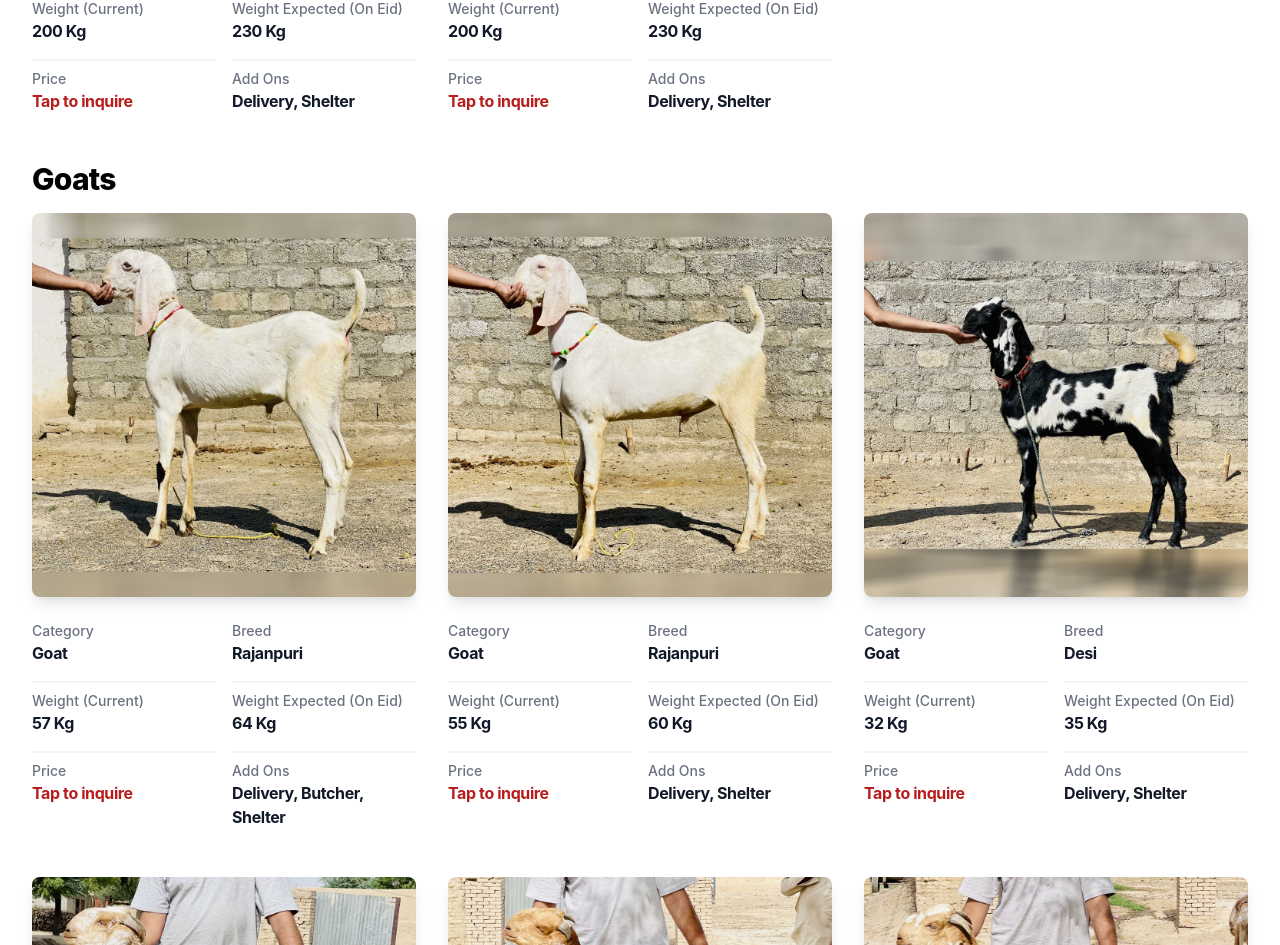
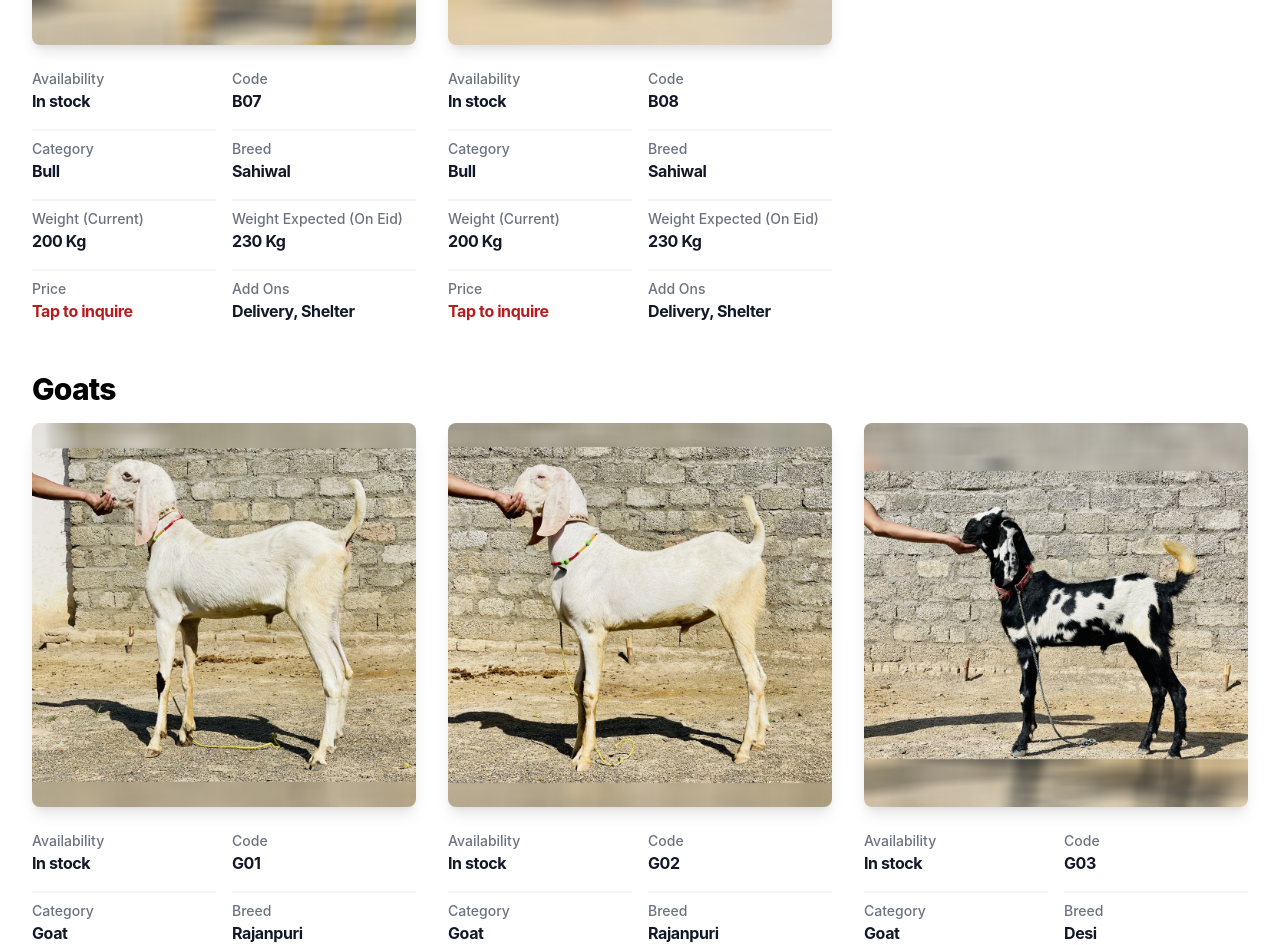
Before and after one commit to AtiqueUrRehman/maveshifarms, a Next.js app: page / in a window 1280 px wide. Shown: the part 2947-3892 px from the top of the page. Built offline with nearby package versions, Linux system fonts and the light colour scheme; what @tailwindcss/typography would draw is missing.

Commit message:
Rambo sold

```diff
--- a/components/catalogus.tsx
+++ b/components/catalogus.tsx
@@ -1,6 +1,7 @@
 const bulls = [
   {
     code: "B01",
+    availability: "In stock",
     breed: "Dhanni",
     category: "Bull",
     imageUrl: "/assets/img/catalogue/bull/01.jpg",
@@ -12,6 +13,7 @@ const bulls = [
   },
   {
     code: "B02",
+    availability: "In stock",
     breed: "Dhanni",
     category: "Bull",
     imageUrl: "/assets/img/catalogue/bull/02.jpg",
@@ -23,6 +25,7 @@ const bulls = [
   },
   {
     code: "B03",
+    availability: "In stock",
     breed: "Desi",
     category: "Bull",
     imageUrl: "/assets/img/catalogue/bull/03.jpg",
@@ -34,6 +37,7 @@ const bulls = [
   },
   {
     code: "B04",
+    availability: "In stock",
     breed: "Desi cross",
     category: "Bull",
     imageUrl: "/assets/img/catalogue/bull/04.jpg",
@@ -45,6 +49,7 @@ const bulls = [
   },
   {
     code: "B05",
+    availability: "In stock",
     breed: "Sahiwal",
     category: "Bull",
     imageUrl: "/assets/img/catalogue/bull/05.jpg",
@@ -56,6 +61,7 @@ const bulls = [
   },
   {
     code: "B06",
+    availability: "In stock",
     breed: "Sahiwal",
     category: "Bull",
     imageUrl: "/assets/img/catalogue/bull/06.jpg",
@@ -67,6 +73,7 @@ const bulls = [
   },
   {
     code: "B07",
+    availability: "In stock",
     breed: "Sahiwal",
     category: "Bull",
     imageUrl: "/assets/img/catalogue/bull/07.jpg",
@@ -78,6 +85,7 @@ const bulls = [
   },
   {
     code: "B08",
+    availability: "In stock",
     breed: "Sahiwal",
     category: "Bull",
     imageUrl: "/assets/img/catalogue/bull/08.jpg",
@@ -92,6 +100,7 @@ const bulls = [
 const goats = [
   {
     code: "G01",
+    availability: "In stock",
     breed: "Rajanpuri",
     category: "Goat",
     imageUrl: "/assets/img/catalogue/goats/101.jpg",
@@ -103,6 +112,7 @@ const goats = [
   },
   {
     code: "G02",
+    availability: "In stock",
     breed: "Rajanpuri",
     category: "Goat",
     imageUrl: "/assets/img/catalogue/goats/102.jpg",
@@ -114,6 +124,7 @@ const goats = [
   },
   {
     code: "G03",
+    availability: "In stock",
     breed: "Desi",
     category: "Goat",
     imageUrl: "/assets/img/catalogue/goats/103.jpg",
@@ -125,6 +136,7 @@ const goats = [
   },
   {
     code: "G04",
+    availability: "In stock",
     breed: "Makhi Cheena",
     category: "Goat",
     imageUrl: "/assets/img/catalogue/goats/104.jpg",
@@ -136,6 +148,7 @@ const goats = [
   },
   {
     code: "G05",
+    availability: "In stock",
     breed: "Makhi Cheena",
     category: "Goat",
     imageUrl: "/assets/img/catalogue/goats/105.jpg",
@@ -147,6 +160,7 @@ const goats = [
   },
   {
     code: "G06",
+    availability: "In stock",
     breed: "Makhi Cheena",
     category: "Goat",
     imageUrl: "/assets/img/catalogue/goats/106.jpg",
@@ -158,6 +172,7 @@ const goats = [
   },
   {
     code: "G07",
+    availability: "Sold",
     breed: "Talagang",
     category: "Ram (Chakki Dumba)",
     imageUrl: "/assets/img/catalogue/goats/107.jpg",
@@ -204,7 +219,24 @@ export default function Catalogue() {
                   <div className="space-y-1">
                     <div className="mt-0">
                       <dl className="grid grid-cols-2 gap-x-4 gap-y-4">
+                      <div className="pt-2">
+                          <dt className="text-sm font-medium text-gray-500">
+                            Availability
+                          </dt>
+                          <dd className="text-base font-bold tracking-tight text-gray-900">
+                            {bull.availability}
+
+                          </dd>
+                        </div>
                         <div className="pt-2">
+                          <dt className="text-sm font-medium text-gray-500">
+                            Code
+                          </dt>
+                          <dd className="text-base font-bold tracking-tight text-gray-900">
+                            {bull.code}
+                          </dd>
+                        </div>
+                        <div className="border-t-2 border-gray-100 pt-2">
                           <dt className="text-sm font-medium text-gray-500">
                             Category
                           </dt>
@@ -212,7 +244,7 @@ export default function Catalogue() {
                             {bull.category}
                           </dd>
                         </div>
-                        <div className="pt-2">
+                        <div className="border-t-2 border-gray-100 pt-2">
                           <dt className="text-sm font-medium text-gray-500">
                             Breed
                           </dt>
@@ -285,13 +317,29 @@ export default function Catalogue() {
                       <dl className="grid grid-cols-2 gap-x-4 gap-y-4">
                         <div className="pt-2">
                           <dt className="text-sm font-medium text-gray-500">
+                            Availability
+                          </dt>
+                          <dd className="text-base font-bold tracking-tight text-gray-900">
+                            {goat.availability}
+                          </dd>
+                        </div>
+                        <div className="pt-2">
+                          <dt className="text-sm font-medium text-gray-500">
+                            Code
+                          </dt>
+                          <dd className="text-base font-bold tracking-tight text-gray-900">
+                            {goat.code}
+                          </dd>
+                        </div>
+                        <div className="border-t-2 border-gray-100 pt-2">
+                          <dt className="text-sm font-medium text-gray-500">
                             Category
                           </dt>
                           <dd className="text-base font-bold tracking-tight text-gray-900">
                             {goat.category}
                           </dd>
                         </div>
-                        <div className="pt-2">
+                        <div className="border-t-2 border-gray-100 pt-2">
                           <dt className="text-sm font-medium text-gray-500">
                             Breed
                           </dt>
```
Also changed, not shown: public/assets/img/catalogue/goats/107.jpg.
